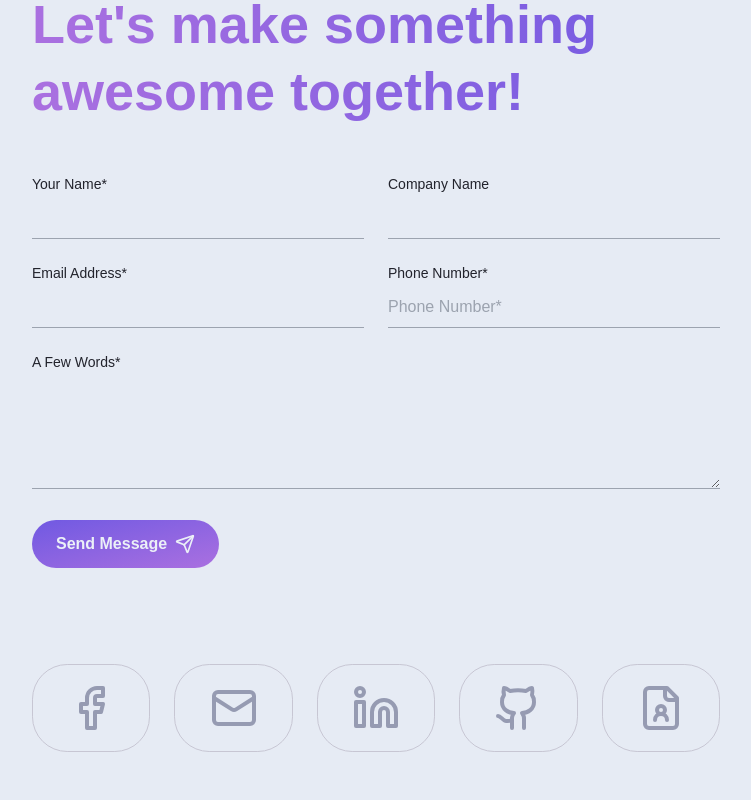
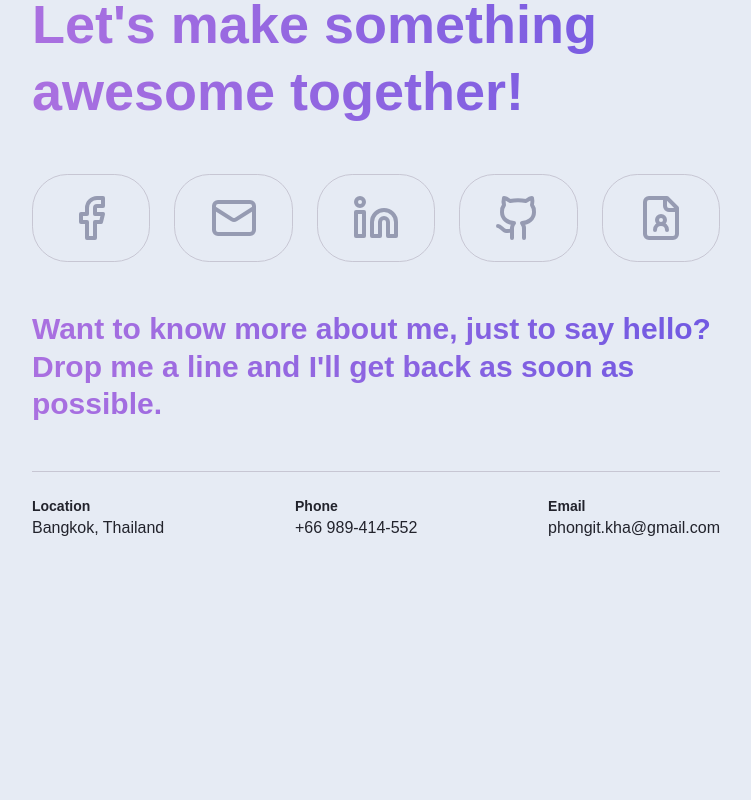
Before and after one commit to phongit-kha/design-to-code, a Next.js app: page / in a window 1280 px wide. Shown: the part 3500-4300 px from the top of the page, without its empty margins (480-1231 px from the left). After the commit the page ends 4184 px from the top, so only its background shows below. Built offline with nearby package versions, Linux system fonts and the light colour scheme.

Commit message:
feat: remove unused information

```diff
--- a/src/components/ContactSection.tsx
+++ b/src/components/ContactSection.tsx
@@ -30,75 +30,6 @@ export function ContactSection({
           Let's make something awesome together!
         </h2>
       </FadeInAnimation>
-      {/* Contact Form */}
-      <form className="space-y-6 py-12">
-        <div className="grid grid-cols-1 gap-6 sm:grid-cols-2">
-          <FadeInAnimation>
-            <label className="mb-1 block text-sm font-medium text-t-bright">
-              Your Name*
-            </label>
-            <input
-              type="text"
-              aria-label="your name"
-              className="w-full border-b border-gray-400 bg-transparent py-2 text-t-bright focus:border-accent focus:outline-none"
-              required
-            />
-          </FadeInAnimation>
-          <FadeInAnimation>
-            <label className="mb-1 block text-sm font-medium text-t-bright">
-              Company Name
-            </label>
-            <input
-              type="text"
-              aria-label="company name"
-              className="w-full border-b border-gray-400 bg-transparent py-2 text-t-bright focus:border-accent focus:outline-none"
-            />
-          </FadeInAnimation>
-          <FadeInAnimation>
-            <label className="mb-1 block text-sm font-medium text-t-bright">
-              Email Address*
-            </label>
-            <input
-              type="email"
-              aria-label="email address"
-              className="w-full border-b border-gray-400 bg-transparent py-2 text-t-bright focus:border-accent focus:outline-none"
-              required
-            />
-          </FadeInAnimation>
-          <FadeInAnimation>
-            <label className="mb-1 block text-sm font-medium text-t-bright">
-              Phone Number*
-            </label>
-            <input
-              type="tel"
-              placeholder="Phone Number*"
-              aria-label="phone number"
-              className="w-full border-b border-gray-400 bg-transparent py-2 text-t-bright focus:border-accent focus:outline-none"
-              required
-            />
-          </FadeInAnimation>
-        </div>
-        <FadeInAnimation>
-          <label className="mb-1 block text-sm font-medium text-t-bright">
-            A Few Words*
-          </label>
-          <textarea
-            className="w-full border-b border-gray-400 bg-transparent py-2 text-t-bright focus:border-accent focus:outline-none"
-            rows={4}
-            aria-label="a few words"
-            required
-          ></textarea>
-        </FadeInAnimation>
-        <FadeInAnimation>
-          <button
-            type="submit"
-            aria-label="submit"
-            className="flex items-center gap-2 rounded-full bg-gradient-to-tl from-accent to-secondary px-6 py-3 font-semibold text-base-tint"
-          >
-            Send Message <Send className="size-5" />
-          </button>
-        </FadeInAnimation>
-      </form>
 
       <div className="space-y-12 text-t-bright lg:py-12">
         {/* Social Media Icons */}
@@ -142,8 +73,9 @@ export function ContactSection({
         {/* Contact Message */}
         <FadeInAnimation>
           <p className="mt-3 bg-gradient-to-r from-accent to-secondary bg-clip-text text-3xl font-extrabold leading-tight text-transparent">
-            Want to know more about me, tell me about your project or just to
-            say hello? Drop me a line and I'll get back as soon as possible.
+            Want to know more about me, just to say hello?
+            <br />
+            Drop me a line and I'll get back as soon as possible.
           </p>
         </FadeInAnimation>
 
@@ -151,15 +83,15 @@ export function ContactSection({
         <FadeInAnimation className="flex flex-col justify-between space-y-4 border-t-[0.5px] border-t-opp-medium pt-6 text-left sm:flex-row sm:space-y-0">
           <div>
             <p className="text-sm font-semibold text-t-bright">Location</p>
-            <p className="text-t-bright">Odesa, Ukraine</p>
+            <p className="text-t-bright">Bangkok, Thailand</p>
           </div>
           <div>
             <p className="text-sm font-semibold text-t-bright">Phone</p>
-            <p className="text-t-bright">+1 212-708-9400</p>
+            <p className="text-t-bright">+66 989-414-552</p>
           </div>
           <div>
             <p className="text-sm font-semibold text-t-bright">Email</p>
-            <p className="text-t-bright">hello@alexwalker.com</p>
+            <p className="text-t-bright">phongit.kha@gmail.com</p>
           </div>
         </FadeInAnimation>
       </div>
```
